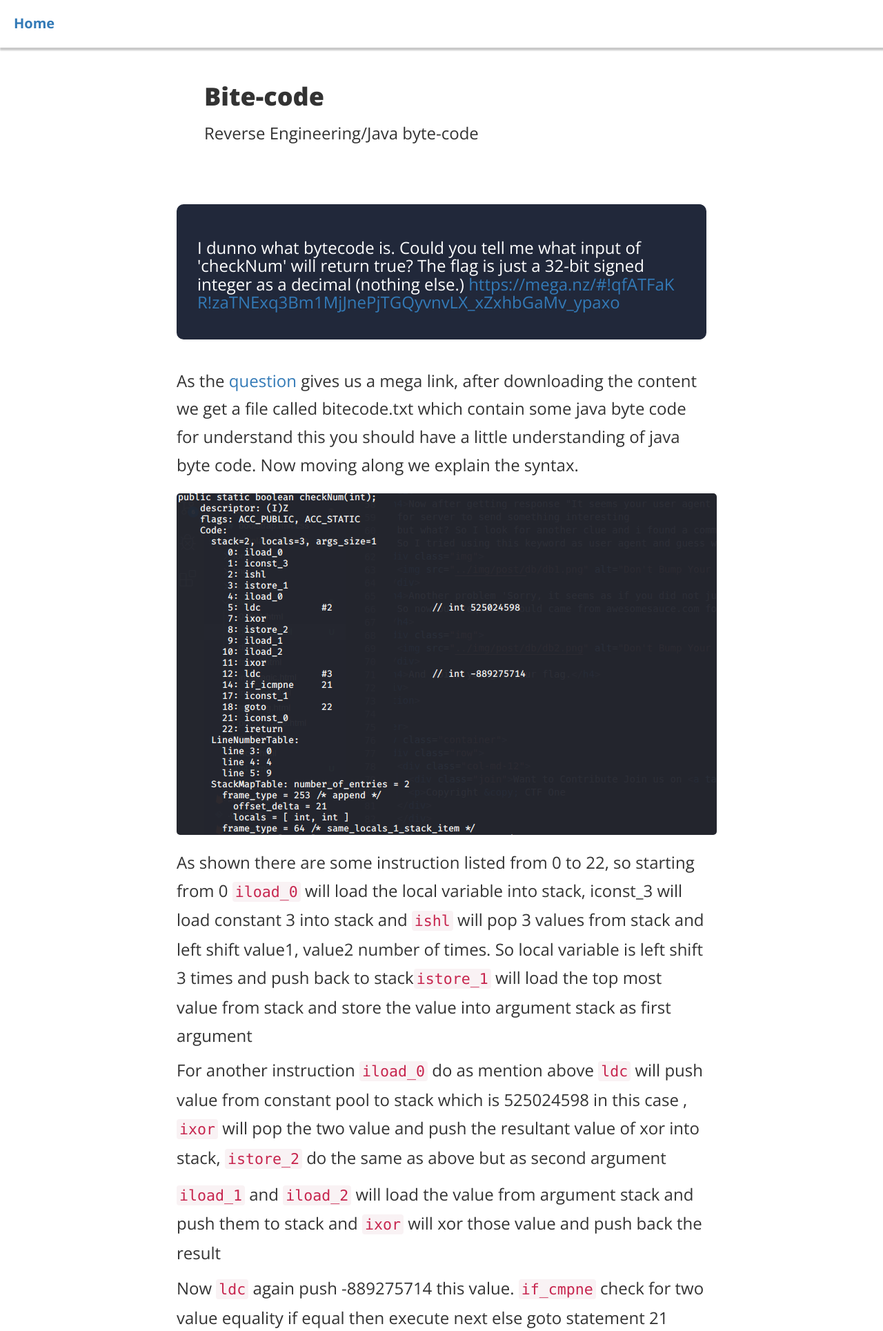
After one commit to sarthak212/ctf-one, a PHP site: page /page/bitecode.html in a window 1280 px wide. The commit adds this page. Shown: the top 1929 px of the page at 69% size. Run offline with PHP 8.4, Linux system fonts and the light colour scheme.

Commit message:
add more ctf

```diff
--- a/public/abc.json
+++ /dev/null
@@ -1,3 +0,0 @@
- {
-"employee":{ "name":"John", "age":30, "city":"New York" },"extradata":[ "John", "Anna", "Peter" ],"double_number":14.23
-}
--- /dev/null
+++ b/public/page/bitecode.html
@@ -0,0 +1,97 @@
+<!doctype html>
+<html class="no-js" lang="en">
+
+<head>
+  <meta charset="utf-8">
+  <meta http-equiv="X-UA-Compatible" content="IE=edge,chrome=1">
+
+  <title>Bite-code | CTF One</title>
+  <meta name="viewport" content="width=device-width, initial-scale=1, minimal-ui">
+  <meta name="description"
+    content="Bite-code | CTF One. Find and submit CTF answers to the questions from various CTF websites.">
+  <meta name="keywords"
+    content="Bite-code, ctf, ctf one, ctf solutions, ctf answers, catch the flag">
+
+  <link href="https://fonts.googleapis.com/css?family=Open+Sans:300,400,600,700,800" rel="stylesheet">
+
+  <!-- Favicon -->
+  <link rel="apple-touch-icon" sizes="180x180" href="../img/favicon/apple-touch-icon.png">
+  <link rel="icon" type="image/png" sizes="32x32" href="../img/favicon/favicon-32x32.png">
+  <link rel="icon" type="image/png" sizes="16x16" href="../img/favicon/favicon-16x16.png">
+  <link rel="manifest" href="../img/favicon/site.webmanifest">
+  <link rel="mask-icon" href="../img/favicon/safari-pinned-tab.svg" color="#5bbad5">
+  <meta name="msapplication-TileColor" content="#da532c">
+  <meta name="theme-color" content="#ffffff">
+
+  <!-- Stylesheets -->
+  <link rel="stylesheet" href="../css/bootstrap.min.css">
+  <link rel="stylesheet" href="../css/tooplate-style.css">
+</head>
+
+<body>
+
+  <nav>
+    <ul>
+      <li><a href="/">Home</a></li>
+    </ul>
+  </nav>
+  <section class="heading-bg">
+    <div>
+      <div class="line-dec"></div>
+      <h1>Bite-code</h1>
+      <div class="line-dec"></div>
+      <h3>Reverse Engineering/Java byte-code</h3>
+    </div>
+  </section>
+
+  <section class="about">
+    <div class="mainquestion">
+      <h3>I dunno what bytecode is. Could you tell me what input of 'checkNum' will return true? The flag is just a 32-bit signed integer as a decimal (nothing else.) <a href="https://mega.nz/#!qfATFaKR!zaTNExq3Bm1MjJnePjTGQyvnvLX_xZxhbGaMv_ypaxo">https://mega.nz/#!qfATFaKR!zaTNExq3Bm1MjJnePjTGQyvnvLX_xZxhbGaMv_ypaxo</a></h3>
+    </div>
+    <div class="answer">
+      <h4>As the <a href="https://ctflearn.com/challenge/368">question</a> gives us a mega link, after downloading the content we get a file called bitecode.txt which
+        contain some java byte code for understand this you should have a little understanding of java byte code. Now moving along we explain the syntax.
+      </h4>
+      <div class="img">
+        <img src="../img/post/bitecode/bitecode1.png" alt="bitecode1">
+      </div>
+      <h4>As shown there are some instruction listed from 0 to 22, so starting from 0 <code>iload_0</code> will load the local variable into stack, iconst_3 will load constant 3 into stack
+      and <code>ishl</code> will pop 3 values from stack and left shift value1, value2 number of times. So local variable is left shift 3 times and push back to stack<code>istore_1</code> will load the top most value from stack and store the value into argument stack as first argument</h4>
+      <h4>For another instruction <code>iload_0</code> do as mention above <code>ldc</code> will push value from constant pool to stack which is 525024598 in this case
+      , <code>ixor</code> will pop the two value and push the resultant value of xor into stack, <code>istore_2</code> do the same as above but as second argument</h4>
+      <h4><code>iload_1</code> and <code>iload_2</code> will load the value from argument stack and push them to stack and <code>ixor</code>
+      will xor those value and push back the result</h4>
+      <h4>Now <code>ldc</code> again push -889275714 this value. <code>if_cmpne</code> check for two value equality if equal then execute next else goto statement 21</h4>
+      <h4>So in summary we have to find the value for which this instruction is valid</h4>
+      <div class="code">
+        (value << 3) ^ (value ^ 525024598) == -889275714
+      </div>
+      <h4>For solution we take help of xor as <code>a ^ b = c</code> so <code>b ^ c = a</code> i.e</h4>
+      <div class="code">
+        (value << 3) ^ value = 525024598 ^ -889275714
+      </div>
+      <h4>For negative value we use 2's compliment so we get</h4>
+      <div class="code">
+        (value << 3) ^ value = 3585443816
+      </div>
+      <h4>Now we convert this value to binary and try to find the value of given number as (value << 3) last 3 digit will be 000 so xor with given value last
+       three digit will give last three digit of actual value now this value is added to shifted value before 000 and again xor with given value will give us next three digit.
+      Such that we get full value, now we take 2's compliment again and convert it into decimal to get our flag. </h4>
+    </div>
+  </section>
+
+  <footer>
+    <div class="container">
+      <div class="row">
+        <div class="col-md-12">
+          <div class="join">Want to Contribute Join us on <a target="_blank" href="https://github.com/sarthak212/ctf-one/issues/2">Github</a></div>
+          <p>Copyright &copy; CTF One
+        </div>
+        </div>
+      </div>
+    </div>
+  </footer>
+
+</body>
+
+</html>
```
Also changed, not shown: index.html (deleted, +0 -169 lines), public/404.html (added, +52 -0 lines), public/css/tooplate-style.css (+51 -2 lines), public/index.html (+11 -1 lines), public/img/post/bitecode/bitecode1.png (added), public/img/post/bitecode/bitecodewall.jpg (added).
